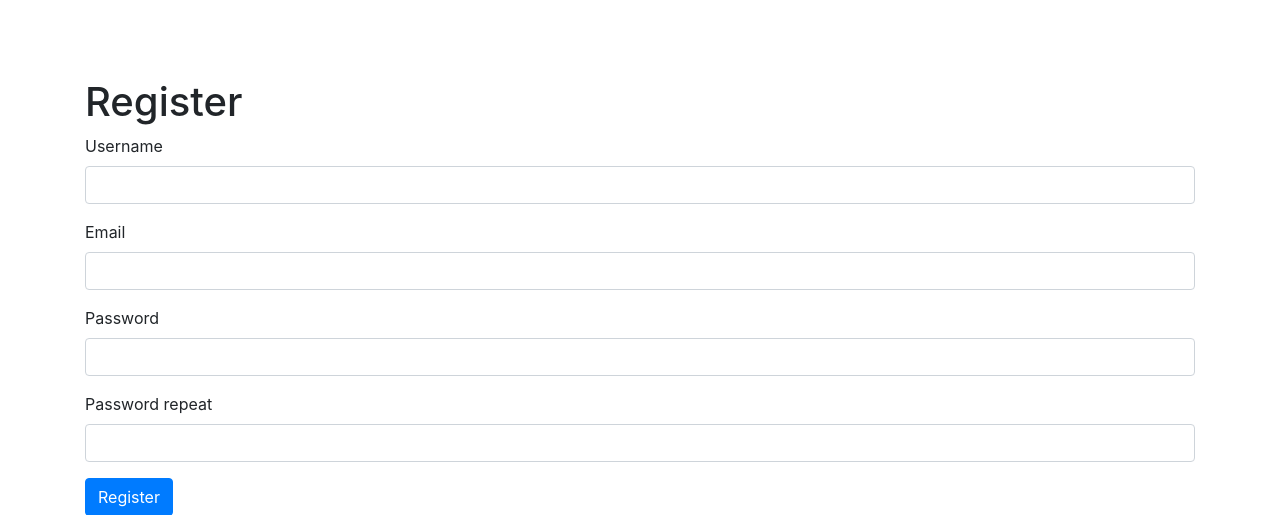
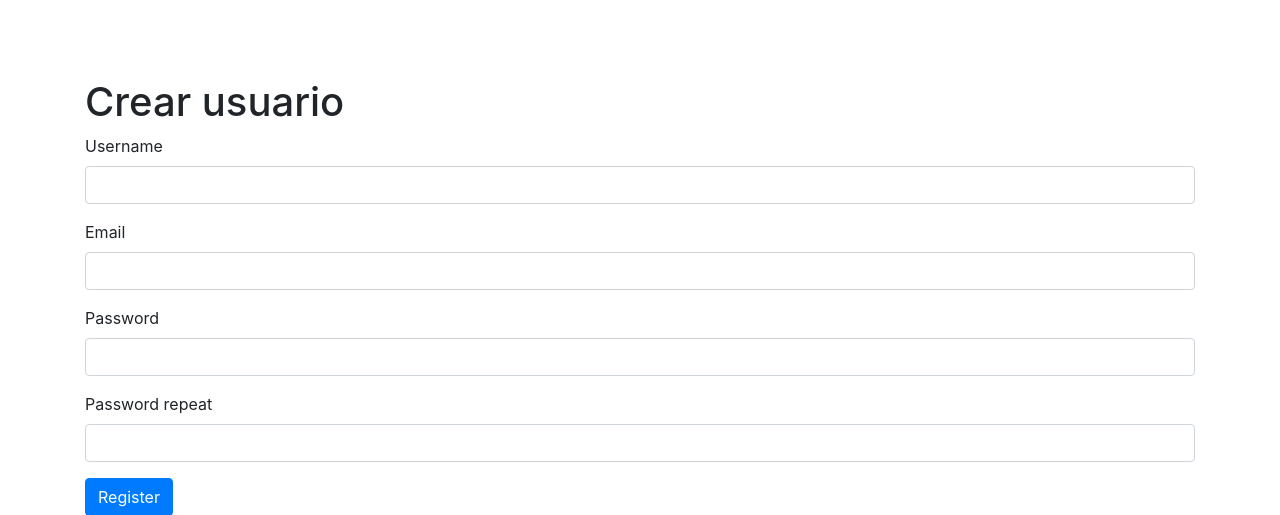
Before and after one commit to blass313/ProgramaStock, a Yii app: template views/registro/registro.php in a window 1280 px wide. Shown: the top 515 px of the page. Run offline with PHP 8.4 and a stand-in for Yii, Linux system fonts and the light colour scheme; the template is opened without the code that fills it, so the values that code supplies are empty; form fields are guessed from the names that the template uses; some libraries are stand-ins or nearby versions.

Commit message:
h3 de registro

```diff
--- a/views/registro/registro.php
+++ b/views/registro/registro.php
@@ -5,7 +5,7 @@ use yii\widgets\ActiveForm;
 
 <h3><?= $msg ?></h3>
 
-<h1>Register</h1>
+<h1>Crear usuario</h1>
     <?php $form = ActiveForm::begin([
             'method' => 'post',
             'id' => 'formulario',
```
